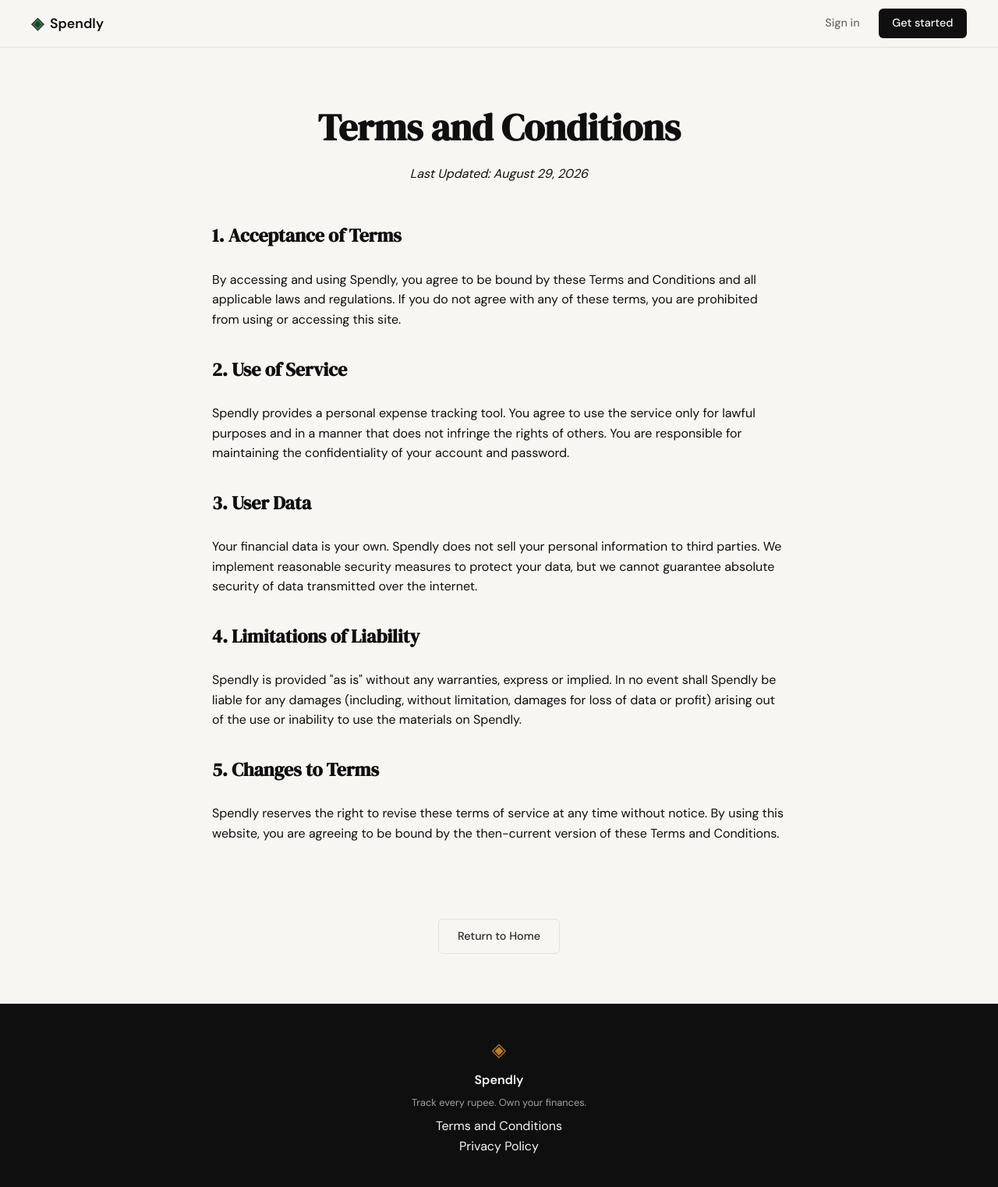
After one commit to 1AshishJadhav/-Spendly, a Flask app: page /terms in a window 1280 px wide. The commit adds this page. Shown: the whole page at 78% size. Run offline with Flask 3, Linux system fonts and the light colour scheme.

Commit message:
landing: add terms and conditions page and route

```diff
--- a/app.py
+++ b/app.py
@@ -20,6 +20,12 @@ def register():
 @app.route("/login")
 def login():
     return render_template("login.html")
+
+
+@app.route("/terms")
+def terms():
+    return render_template("terms.html")
+
 
 
 # ------------------------------------------------------------------ #
--- a/templates/base.html
+++ b/templates/base.html
@@ -38,7 +38,8 @@
         <span class="footer-name">Spendly</span>
         <p class="footer-copy">Track every rupee. Own your finances.</p>
         <div class="footer-links">
-          <a href="#">Terms and Conditions</a>
+          <a href="/terms">Terms and Conditions</a>
+          <br />
           <a href="#">Privacy Policy</a>
         </div>
       </div>
--- /dev/null
+++ b/templates/terms.html
@@ -0,0 +1,80 @@
+{% extends "base.html" %}
+
+{% block title %}Terms and Conditions — Spendly{% endblock %}
+
+{% block content %}
+<div class="terms-container">
+    <header class="terms-header">
+        <h1>Terms and Conditions</h1>
+        <p>Last Updated: August 29, 2026</p>
+    </header>
+
+    <section class="terms-section">
+        <h2>1. Acceptance of Terms</h2>
+        <p>By accessing and using Spendly, you agree to be bound by these Terms and Conditions and all applicable laws and regulations. If you do not agree with any of these terms, you are prohibited from using or accessing this site.</p>
+    </section>
+
+    <section class="terms-section">
+        <h2>2. Use of Service</h2>
+        <p>Spendly provides a personal expense tracking tool. You agree to use the service only for lawful purposes and in a manner that does not infringe the rights of others. You are responsible for maintaining the confidentiality of your account and password.</p>
+    </section>
+
+    <section class="terms-section">
+        <h2>3. User Data</h2>
+        <p>Your financial data is your own. Spendly does not sell your personal information to third parties. We implement reasonable security measures to protect your data, but we cannot guarantee absolute security of data transmitted over the internet.</p>
+    </section>
+
+    <section class="terms-section">
+        <h2>4. Limitations of Liability</h2>
+        <p>Spendly is provided "as is" without any warranties, express or implied. In no event shall Spendly be liable for any damages (including, without limitation, damages for loss of data or profit) arising out of the use or inability to use the materials on Spendly.</p>
+    </section>
+
+    <section class="terms-section">
+        <h2>5. Changes to Terms</h2>
+        <p>Spendly reserves the right to revise these terms of service at any time without notice. By using this website, you are agreeing to be bound by the then-current version of these Terms and Conditions.</p>
+    </section>
+
+    <footer class="terms-footer">
+        <a href="{{ url_for('landing') }}" class="btn-ghost">Return to Home</a>
+    </footer>
+</div>
+
+<style>
+    .terms-container {
+        max-width: 800px;
+        margin: 4rem auto;
+        padding: 0 2rem;
+        line-height: 1.6;
+        color: var(--text-main);
+    }
+    .terms-header {
+        text-align: center;
+        margin-bottom: 3rem;
+    }
+    .terms-header h1 {
+        font-family: 'DM Serif Display', serif;
+        font-size: 3rem;
+        margin-bottom: 0.5rem;
+    }
+    .terms-header p {
+        color: var(--text-muted);
+        font-style: italic;
+    }
+    .terms-section {
+        margin-bottom: 2rem;
+    }
+    .terms-section h2 {
+        font-family: 'DM Serif Display', serif;
+        font-size: 1.5rem;
+        margin-bottom: 1rem;
+        border-bottom: 1px solid var(--border-color);
+        padding-bottom: 0.5rem;
+    }
+    .terms-footer {
+        margin-top: 4rem;
+        text-align: center;
+        border-top: 1px solid var(--border-color);
+        padding-top: 2rem;
+    }
+</style>
+{% endblock %}
```
Also changed, not shown: file.txt (+9 -0 lines).
